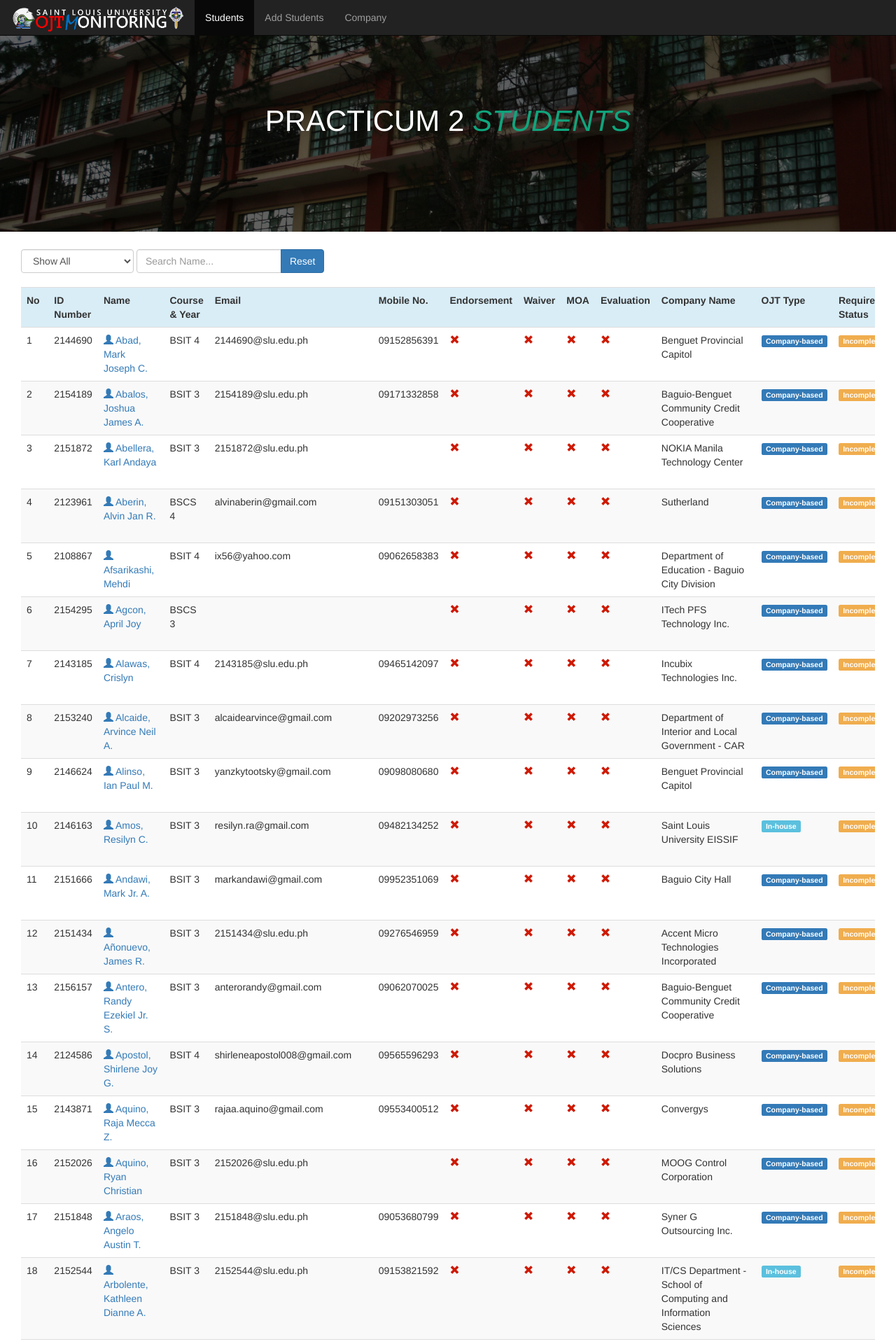
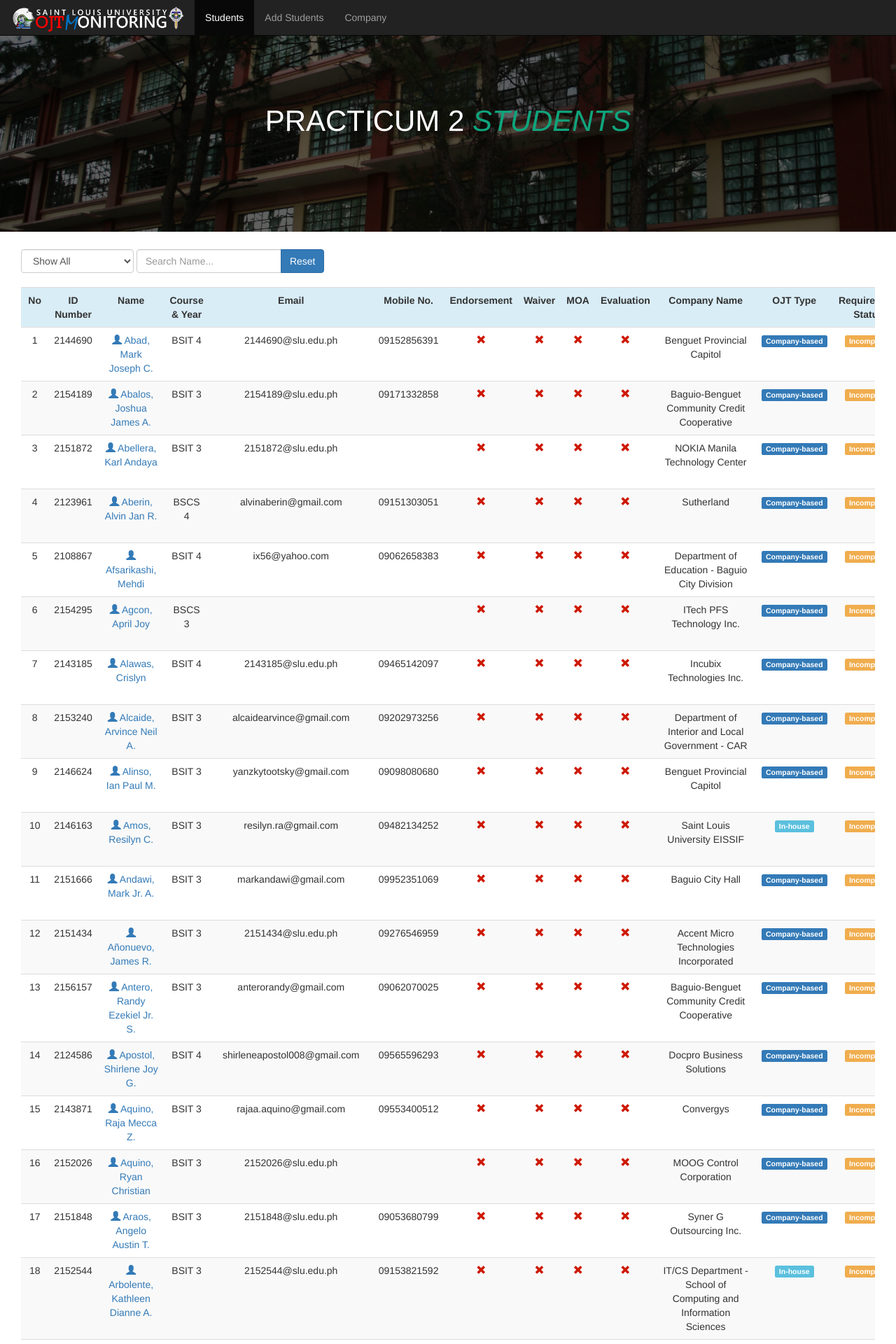
Before and after one commit to IsmaelLangit/OJTMonitoring, a PHP site: page / in a window 1280 px wide. Shown: the top 1920 px of the page at 70% size. Run offline with PHP 8.4, Linux system fonts and the light colour scheme; data comes from the database, SQL or seed files in the repository; some libraries are stand-ins or nearby versions.

Commit message:
centered the data in the table (index.php)

```diff
--- a/index.php
+++ b/index.php
@@ -95,22 +95,22 @@ include("connect.php");
 			</form>
 			<br />
 			<div class="table-responsive">
-			<table class="table table-striped table-hover" id="myTable">
+			<table class="table table-striped table-hover text-center" id="myTable">
 				<tr class="info">
-	                    <th>No</th>
-						<th>ID Number</th>
-						<th>Name</th>
-	                    <th>Course & Year</th>
-	                    <th>Email</th>
-	                    <th>Mobile No.</th>
-	                    <th>Endorsement</th>
-	                    <th>Waiver</th>
-	                    <th>MOA</th>
-	                    <th>Evaluation</th>
-						<th>Company Name</th>
-						<th>OJT Type</th>
-						<th>Requirement Status</th>
-	                    <th>Tools</th>
+	                    <th class="text-center">No</th>
+						<th class="text-center">ID Number</th>
+						<th class="text-center">Name</th>
+	                    <th class="text-center">Course & Year</th>
+	                    <th class="text-center">Email</th>
+	                    <th class="text-center">Mobile No.</th>
+	                    <th class="text-center">Endorsement</th>
+	                    <th class="text-center">Waiver</th>
+	                    <th class="text-center">MOA</th>
+	                    <th class="text-center">Evaluation</th>
+						<th class="text-center">Company Name</th>
+						<th class="text-center">OJT Type</th>
+						<th class="text-center">Requirement Status</th>
+	                    <th class="text-center">Tools</th>
 					</tr>
 				<?php
 				if($filter){
```
